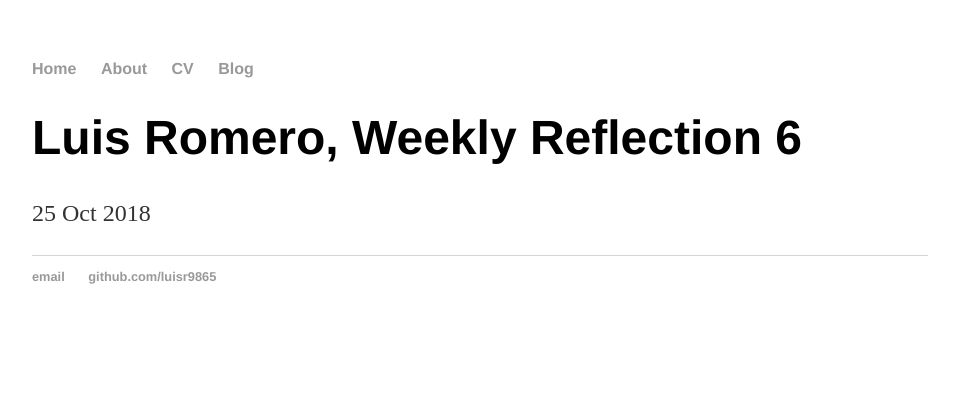
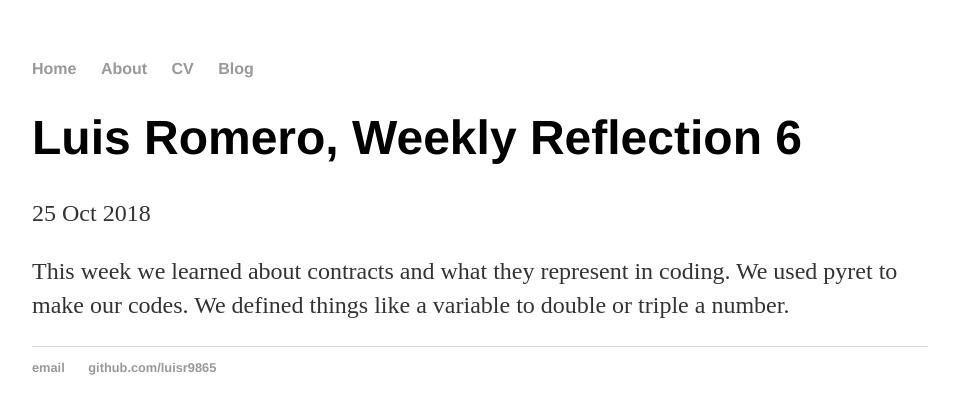
Before and after one commit to luisr9865/luisr9865.github.io, a Jekyll site: the page built from _posts/2018-10-25-Weekly-Reflection-6.md, in a window 1280 px wide. Shown: the top 414 px of the page, without its empty margins (160-1119 px from the left). Built offline with Jekyll 4.4.1, drawn with Linux system fonts in a browser that asks for light colours.

Commit message:
Update 2018-10-25-Weekly-Reflection-6.md

```diff
--- a/_posts/2018-10-25-Weekly-Reflection-6.md
+++ b/_posts/2018-10-25-Weekly-Reflection-6.md
@@ -3,3 +3,5 @@ layout: post
 title: "Luis Romero, Weekly Reflection 6"
 date: 2018-10-25
 ---
+
+This week we learned about contracts and what they represent in coding. We used pyret to make our codes. We defined things like a variable to double or triple a number.
```
